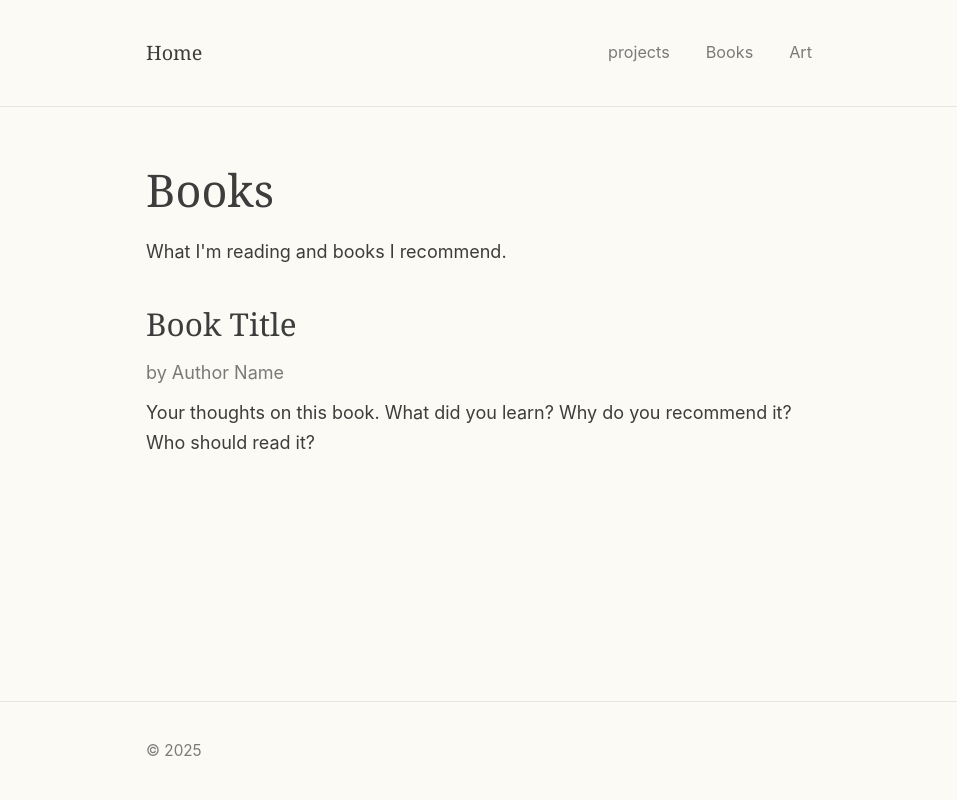
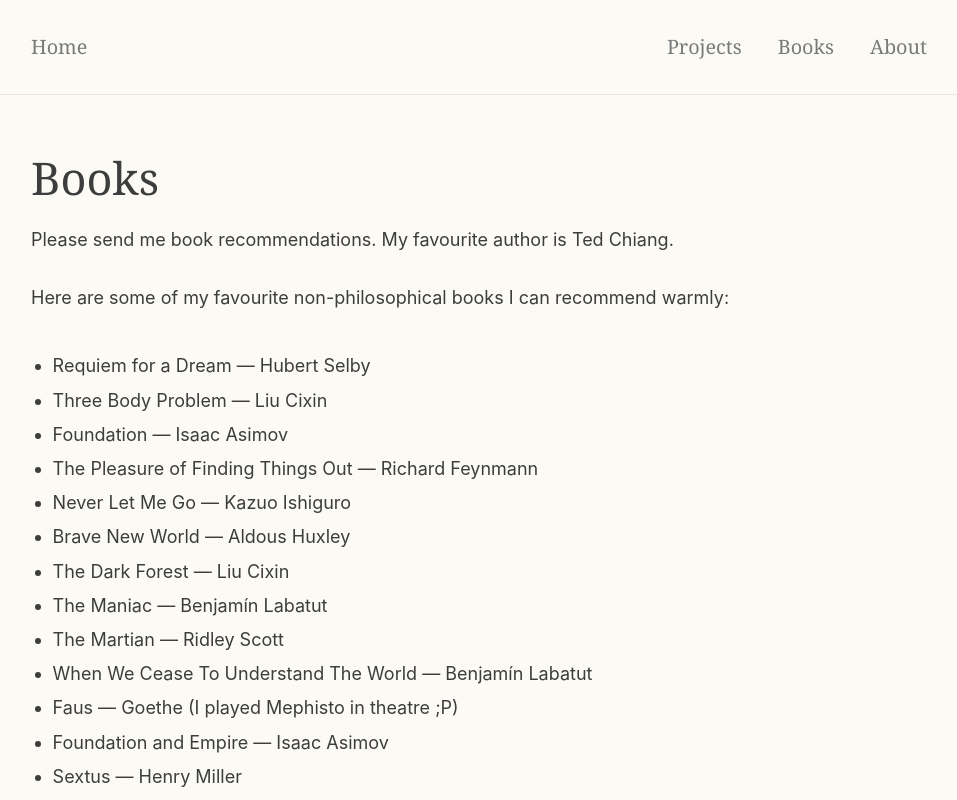
Before and after one commit to toofaloof/blog_reloaded, a Next.js app: page /books in a window 1280 px wide. Shown: the top 800 px of the page, without its empty margins (161-1118 px from the left). Built offline with nearby package versions, Linux system fonts and the light colour scheme.

Commit message:
commons added

```diff
--- a/app/books/page.tsx
+++ b/app/books/page.tsx
@@ -2,22 +2,32 @@ export default function Books() {
   return (
     <>
       <h1>Books</h1>
-      <p>What I'm reading and books I recommend.</p>
+      <p>
+        Please send me book recommendations. My favourite author is Ted Chiang.
+      </p>
+      <p>Here are some of my favourite non-philosophical books I can recommend warmly:</p>
 
-      <section style={{ marginTop: "2rem" }}>
-        {/* Example book - duplicate and edit this block */}
-        <article style={{ marginBottom: "3rem" }}>
-          <h2>Book Title</h2>
-          <p style={{ color: "var(--text-muted)", marginBottom: "0.5rem" }}>
-            by Author Name
-          </p>
-          <p>
-            Your thoughts on this book. What did you learn? Why do you
-            recommend it? Who should read it?
-          </p>
-        </article>
-
-        {/* Add more books here */}
+      <section style={{ marginTop: "2rem", paddingBottom: "4rem" }}>
+        <ul style={{ paddingLeft: "1.2rem", lineHeight: 1.9 }}>
+          <li>Requiem for a Dream — Hubert Selby</li>
+          <li>Three Body Problem — Liu Cixin</li>
+          <li>Foundation — Isaac Asimov</li>
+          <li>The Pleasure of Finding Things Out — Richard Feynmann</li>
+          <li>Never Let Me Go — Kazuo Ishiguro</li>
+          <li>Brave New World — Aldous Huxley</li>
+          <li>The Dark Forest — Liu Cixin</li>
+          <li>The Maniac — Benjamín Labatut</li>
+          <li>The Martian — Ridley Scott</li>
+          <li>When We Cease To Understand The World — Benjamín Labatut</li>
+          <li>Faus — Goethe (I played Mephisto in theatre ;P)</li>
+          <li>Foundation and Empire — Isaac Asimov</li>
+          <li>Sextus — Henry Miller</li>
+          <li>Kopfarbeit — Peter Vajkoczy</li>
+          <li>Im Westen nichts Neues — Erich Maria Remarque</li>
+          <li>The Second Foundation — Isaac Asimov</li>
+          <li>The Martian — Andy Weir</li>
+          <li>The Story of Your Life and Others — Ted Chiang</li>
+        </ul>
       </section>
     </>
   );
--- a/app/globals.css
+++ b/app/globals.css
@@ -70,8 +70,7 @@ img {
 }
 
 .container {
-  max-width: 720px;
-  margin: 0 auto;
-  padding: 0 1.5rem;
+  max-width: 100%;
+  padding: 0 15%;
   flex: 1;
 }
--- a/components/GlutenSample.tsx
+++ b/components/GlutenSample.tsx
@@ -29,7 +29,7 @@ export default function GlutenSample({ title, bpm, key: keySignature, tempo, aud
           fontWeight: 500,
           color: "var(--text)"
         }}>
-          "{title}"
+          &ldquo;{title}&rdquo;
         </h3>
       </div>
 
--- a/components/KurtAudioPlayer.tsx
+++ b/components/KurtAudioPlayer.tsx
@@ -1,6 +1,6 @@
 "use client";
 
-import { useState, useRef, useEffect } from "react";
+import { useState, useRef } from "react";
 
 export default function KurtAudioPlayer() {
   const [isKurtActive, setIsKurtActive] = useState(false);
--- a/components/Nav.module.css
+++ b/components/Nav.module.css
@@ -5,9 +5,8 @@
 }
 
 .inner {
-  max-width: 720px;
-  margin: 0 auto;
-  padding: 0 1.5rem;
+  max-width: 100%;
+  padding: 0 15%;
   display: flex;
   justify-content: space-between;
   align-items: center;
@@ -16,19 +15,26 @@
 .logo {
   font-family: Georgia, "Times New Roman", serif;
   font-size: 1.1rem;
+  font-weight: 400;
   text-decoration: none;
+  color: var(--text-muted);
+  line-height: 1.1;
 }
 
 .links {
   display: flex;
   gap: 2rem;
+  align-items: center;
 }
 
 .links a {
   color: var(--text-muted);
   text-decoration: none;
-  font-size: 0.9rem;
+  font-family: Georgia, "Times New Roman", serif;
+  font-size: 1.1rem;
+  font-weight: 400;
   transition: color 0.2s;
+  line-height: 1.1;
 }
 
 .links a:hover {
--- a/components/Nav.tsx
+++ b/components/Nav.tsx
@@ -9,9 +9,9 @@ export default function Nav() {
           Home
         </Link>
         <div className={styles.links}>
-          <Link href="/projects">projects</Link>
+          <Link href="/projects">Projects</Link>
           <Link href="/books">Books</Link>
-          <Link href="/art">Art</Link>
+          <Link href="/about">About</Link>
         </div>
       </div>
     </nav>
```
Also changed, not shown: app/about/page.tsx (added, +22 -0 lines), app/art/page.tsx (+3 -40 lines), app/page.tsx (+4 -4 lines), app/projects/kurt/page.tsx (+26 -19 lines), app/projects/page.tsx (+8 -5 lines), app/projects/tee-n-cee/page.tsx (added, +21 -0 lines).
